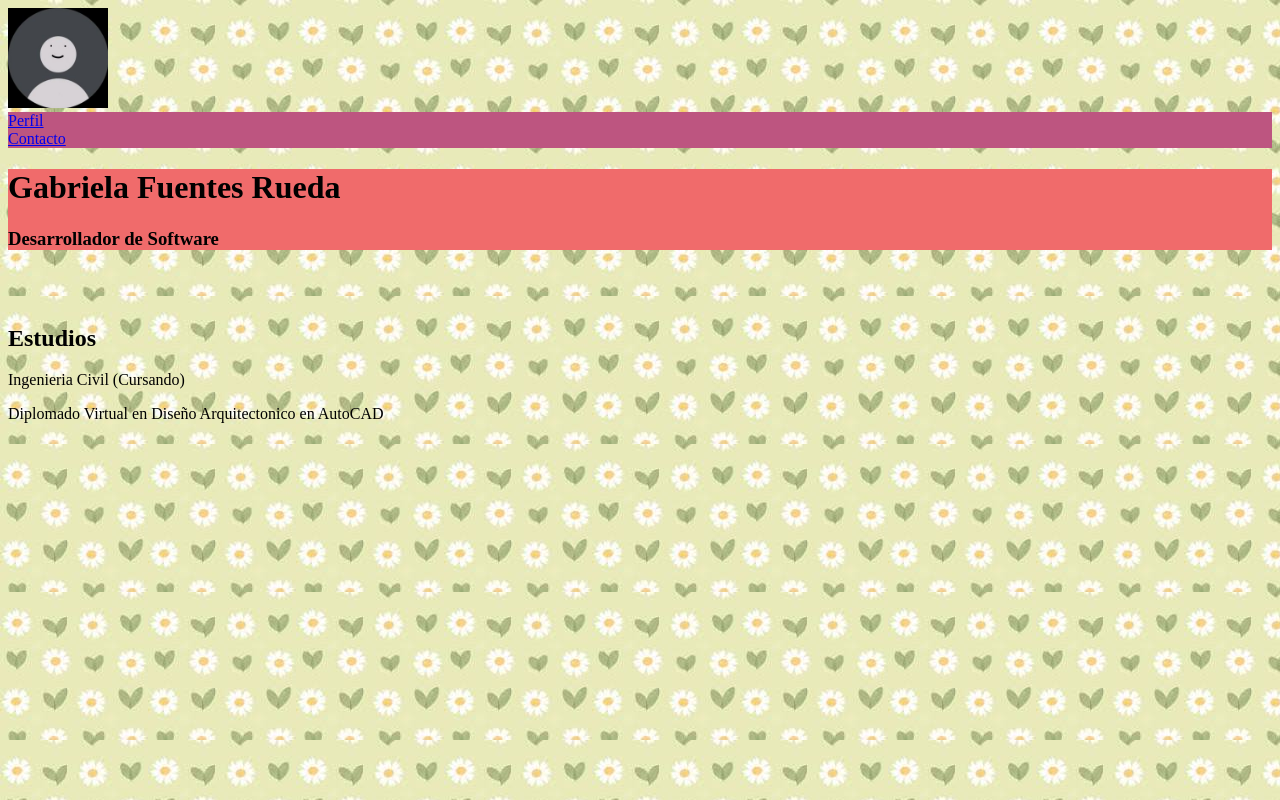
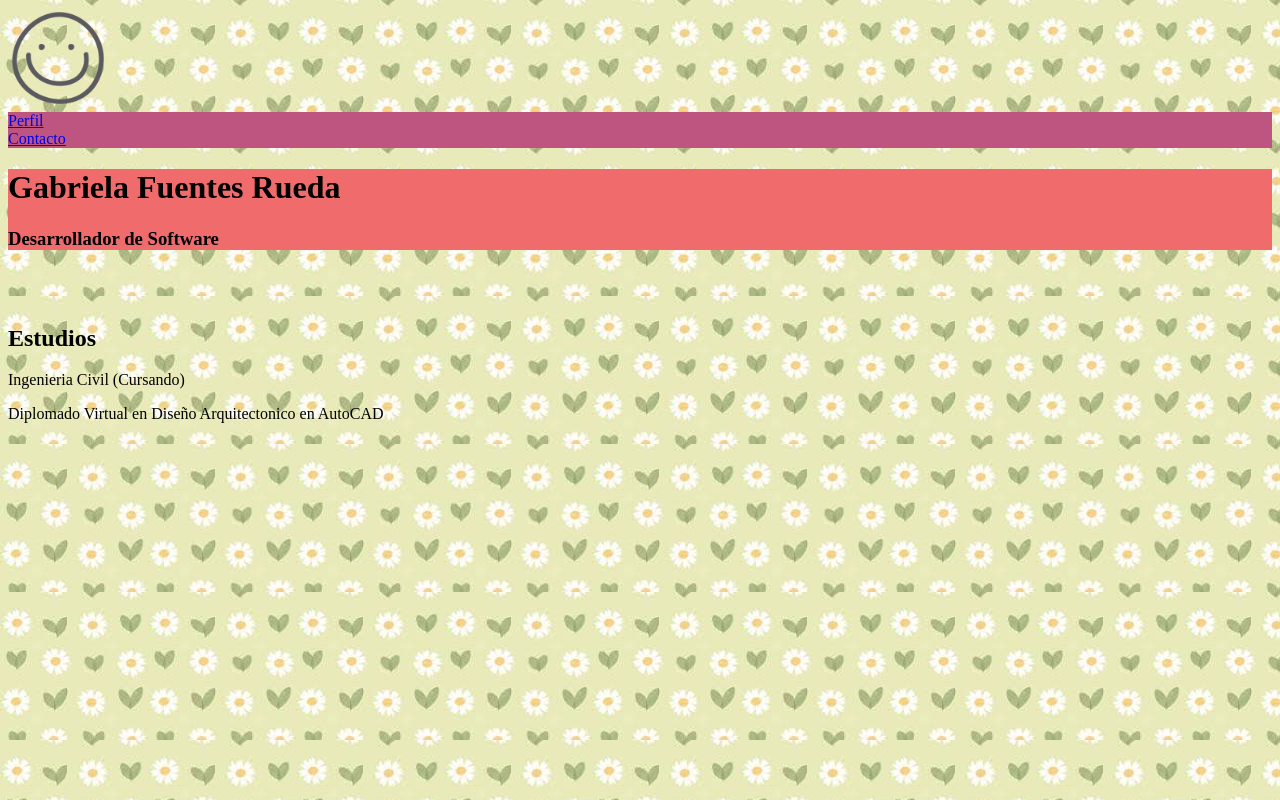
Before and after one commit to gabrielafuru/gabrielafuru.github.io, a plain HTML site: page index.html in a window 1280 px wide. Drawn offline with Linux system fonts and the light colour scheme.

Commit message:
Update index.html

```diff
--- a/index.html
+++ b/index.html
@@ -20,7 +20,7 @@
     }
 </style>
 <body>
-    <img src="fotodeperfil.jpg" alt="Foto de Perfil" height="100" width="100">
+    <img src="happy-emoticon-emoji-2960e7.webp" alt="Foto de Perfil" height="100" width="100">
 
     <div class="div-1">
         <a href="index.html">Perfil</a>
```
